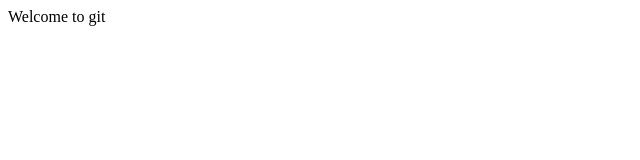
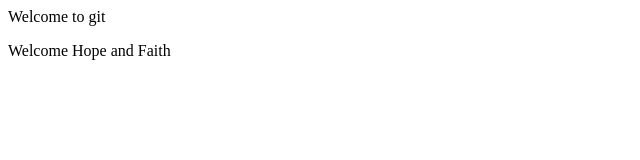
Before and after one commit to afia-codingal/new, a plain HTML site: page ssh/index.html in a window 1280 px wide. Shown: the whole page, without its empty margins (0-640 px from the left). Drawn offline with Linux system fonts and the light colour scheme.

Commit message:
message2

```diff
--- a/ssh/index.html
+++ b/ssh/index.html
@@ -4,6 +4,7 @@
 </head>
 <body>
 Welcome to git
+<p>Welcome Hope and Faith</p>
 
 </body>
 </html>
```
